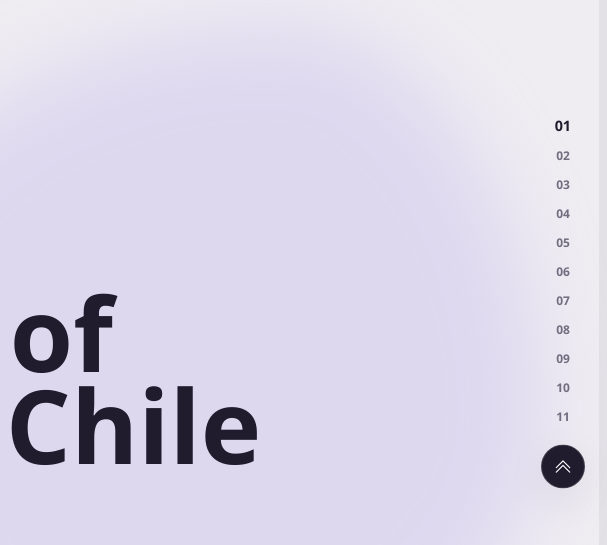
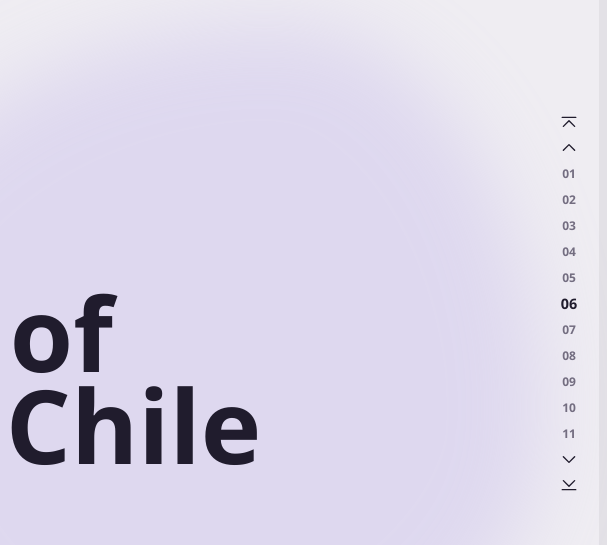
Before and after one commit to Rickexotic/Outside_Co, a plain HTML site: page index.html in a window 1280 px wide. Shown: the part 97-642 px from the top of the page, 673-1280 px from the left. Drawn offline with Linux system fonts and the light colour scheme.

Commit message:
Align presentation navigation with slide numbers
Co-authored-by: Copilot <223556219+Copilot@users.noreply.github.com>

```diff
--- a/app.js
+++ b/app.js
@@ -145,52 +145,70 @@ function initializeProgressBar() {
 function initializeSideNavigation() {
 
     const sections =
-        document.querySelectorAll(".slide");
+        Array.from(document.querySelectorAll(".slide"));
 
     const links =
         document.querySelectorAll(".side-nav a");
 
-    const observer =
-        new IntersectionObserver(
+    const goTop = document.getElementById("goTop");
+    const goPrevious = document.getElementById("goPrevious");
+    const goNext = document.getElementById("goNext");
+    const goBottom = document.getElementById("goBottom");
 
-            entries => {
+    let activeIndex = 0;
 
-                entries.forEach(entry => {
+    const updateNavigation = () => {
 
-                    if (!entry.isIntersecting) return;
+        const midpoint = window.innerHeight / 2;
 
-                    const id =
-                        entry.target.id;
+        const index = sections.findIndex(section => {
 
-                    links.forEach(link => {
+            const rect = section.getBoundingClientRect();
 
-                        link.classList.remove("active");
+            return rect.top <= midpoint && rect.bottom > midpoint;
 
-                        if (
-                            link.getAttribute("href") ===
-                            "#" + id
-                        ) {
+        });
 
-                            link.classList.add("active");
-                        }
+        if (index !== -1) activeIndex = index;
 
-                    });
+        links.forEach((link, linkIndex) => {
 
-                });
+            const active = linkIndex === activeIndex;
 
-            },
+            link.classList.toggle("active", active);
 
-            {
-                threshold: 0.5
+            if (active) {
+                link.setAttribute("aria-current", "step");
+            } else {
+                link.removeAttribute("aria-current");
             }
 
-        );
+        });
 
-    sections.forEach(section => {
+        goTop.disabled = goPrevious.disabled = activeIndex === 0;
+        goNext.disabled = goBottom.disabled = activeIndex === sections.length - 1;
 
-        observer.observe(section);
+    };
 
-    });
+    const goToSlide = index => {
+
+        sections[index].scrollIntoView({
+            behavior: window.matchMedia("(prefers-reduced-motion: reduce)").matches
+                ? "auto"
+                : "smooth",
+            block: "start"
+        });
+
+    };
+
+    goTop.addEventListener("click", () => goToSlide(0));
+    goPrevious.addEventListener("click", () => goToSlide(Math.max(0, activeIndex - 1)));
+    goNext.addEventListener("click", () => goToSlide(Math.min(sections.length - 1, activeIndex + 1)));
+    goBottom.addEventListener("click", () => goToSlide(sections.length - 1));
+
+    window.addEventListener("scroll", updateNavigation, { passive: true });
+    window.addEventListener("resize", updateNavigation);
+    updateNavigation();
 
 }
 
@@ -288,12 +306,6 @@ function animateCounter(
 
 function initializePresentationActions() {
 
-    const goTop =
-        document.getElementById("goTop");
-
-    const goBottom =
-        document.getElementById("goBottom");
-
     const exportPdf =
         document.getElementById("exportPdf");
 
@@ -302,107 +314,6 @@ function initializePresentationActions() {
 
     const share =
         document.getElementById("sharePresentation");
-
-    const closing =
-        document.getElementById("closing");
-
-    const setJumpButtonVisible =
-        (button, isVisible) => {
-
-            button.classList.toggle(
-                "is-visible",
-                isVisible
-            );
-
-            button.setAttribute(
-                "aria-hidden",
-                String(!isVisible)
-            );
-
-            button.tabIndex =
-                isVisible ? 0 : -1;
-
-        };
-
-    if (goTop && goBottom && closing) {
-
-        const closingObserver =
-            new IntersectionObserver(
-
-                entries => {
-
-                    const isAtEnd =
-                        entries.some(entry => entry.isIntersecting);
-
-                    setJumpButtonVisible(
-                        goBottom,
-                        !isAtEnd
-                    );
-
-                    setJumpButtonVisible(
-                        goTop,
-                        isAtEnd
-                    );
-
-                },
-
-                {
-                    threshold: 0.1
-                }
-
-            );
-
-        closingObserver.observe(closing);
-
-    }
-
-    const scrollToSection =
-        sectionId => {
-
-            const section =
-                document.getElementById(sectionId);
-
-            if (!section) return;
-
-            const prefersReducedMotion =
-                window.matchMedia(
-                    "(prefers-reduced-motion: reduce)"
-                ).matches;
-
-            section.scrollIntoView({
-                behavior: prefersReducedMotion
-                    ? "auto"
-                    : "smooth",
-                block: "start"
-            });
-
-        };
-
-    /* TOP */
-
-    if (goTop) {
-
-        goTop.addEventListener(
-            "click",
-            () => {
-
-                scrollToSection("hero");
-
-            });
-    }
-
-    /* BOTTOM */
-
-    if (goBottom) {
-
-        goBottom.addEventListener(
-            "click",
-            () => {
-
-                scrollToSection("closing");
-
-            });
-    }
 
     /* PDF */
 
--- a/index.html
+++ b/index.html
@@ -58,6 +58,18 @@
 
     <nav class="side-nav" aria-label="Presentation navigation">
 
+        <button id="goTop" class="presentation-jump" type="button" aria-label="Ir al inicio" title="Ir al inicio" disabled>
+            <svg aria-hidden="true" width="18" height="18" viewBox="0 0 16 16" fill="none" stroke="currentColor" stroke-width="1.25" stroke-linecap="round" stroke-linejoin="round">
+                <path d="M2 3h12M3 11l5-5 5 5"/>
+            </svg>
+        </button>
+
+        <button id="goPrevious" class="presentation-jump" type="button" aria-label="Página anterior" title="Página anterior" disabled>
+            <svg aria-hidden="true" width="18" height="18" viewBox="0 0 16 16" fill="none" stroke="currentColor" stroke-width="1.25" stroke-linecap="round" stroke-linejoin="round">
+                <path d="M3 10l5-5 5 5"/>
+            </svg>
+        </button>
+
         <a href="#hero" aria-label="Slide 1">01</a>
         <a href="#summary" aria-label="Slide 2">02</a>
         <a href="#kpis" aria-label="Slide 3">03</a>
@@ -70,50 +82,17 @@
         <a href="#recommendations" aria-label="Slide 10">10</a>
         <a href="#closing" aria-label="Slide 11">11</a>
 
-        <div class="presentation-nav">
-
-        <button
-            id="goTop"
-            class="presentation-jump"
-            type="button"
-            aria-label="Ir al inicio"
-            aria-hidden="true"
-            tabindex="-1">
-
-            <svg
-                aria-hidden="true"
-                xmlns="http://www.w3.org/2000/svg"
-                width="18"
-                height="18"
-                fill="currentColor"
-                viewBox="0 0 16 16">
-                <path fill-rule="evenodd" d="M7.646 2.646a.5.5 0 0 1 .708 0l6 6a.5.5 0 0 1-.708.708L8 3.707 2.354 9.354a.5.5 0 1 1-.708-.708z"/>
-                <path fill-rule="evenodd" d="M7.646 6.646a.5.5 0 0 1 .708 0l6 6a.5.5 0 0 1-.708.708L8 7.707l-5.646 5.647a.5.5 0 0 1-.708-.708z"/>
+        <button id="goNext" class="presentation-jump" type="button" aria-label="Página siguiente" title="Página siguiente">
+            <svg aria-hidden="true" width="18" height="18" viewBox="0 0 16 16" fill="none" stroke="currentColor" stroke-width="1.25" stroke-linecap="round" stroke-linejoin="round">
+                <path d="M3 6l5 5 5-5"/>
             </svg>
-
         </button>
 
-        <button
-            id="goBottom"
-            class="presentation-jump is-visible"
-            type="button"
-            aria-label="Ir al final"
-            aria-hidden="false">
-
-            <svg
-                aria-hidden="true"
-                xmlns="http://www.w3.org/2000/svg"
-                width="18"
-                height="18"
-                fill="currentColor"
-                viewBox="0 0 16 16">
-                <path fill-rule="evenodd" d="M1.646 6.646a.5.5 0 0 1 .708 0L8 12.293l5.646-5.647a.5.5 0 0 1 .708.708l-6 6a.5.5 0 0 1-.708 0l-6-6a.5.5 0 0 1 0-.708"/>
-                <path fill-rule="evenodd" d="M1.646 2.646a.5.5 0 0 1 .708 0L8 8.293l5.646-5.647a.5.5 0 0 1 .708.708l-6 6a.5.5 0 0 1-.708 0l-6-6a.5.5 0 0 1 0-.708"/>
+        <button id="goBottom" class="presentation-jump" type="button" aria-label="Ir al final" title="Ir al final">
+            <svg aria-hidden="true" width="18" height="18" viewBox="0 0 16 16" fill="none" stroke="currentColor" stroke-width="1.25" stroke-linecap="round" stroke-linejoin="round">
+                <path d="M3 5l5 5 5-5M2 13h12"/>
             </svg>
-
         </button>
-
-        </div>
 
     </nav>
 
--- a/styles.css
+++ b/styles.css
@@ -292,16 +292,7 @@ p{
 /* PRESENTATION NAVIGATION */
 /* ================================================= */
 
-.presentation-nav{
-
-    display:grid;
-
-    margin-top:8px;
-}
-
 .presentation-jump{
-
-    grid-area:1 / 1;
 
     display:flex;
 
@@ -309,60 +300,34 @@ p{
 
     justify-content:center;
 
-    width:44px;
-    height:44px;
+    width:32px;
+    height:25px;
 
     padding:0;
 
-    border:1px solid rgba(255,255,255,.16);
+    border:0;
 
-    border-radius:50%;
+    background:transparent;
 
-    background:var(--navy);
-
-    color:#fff;
-
-    box-shadow:var(--shadow);
+    color:var(--text);
 
     cursor:pointer;
 
-    font:inherit;
-
-    font-size:14px;
-
-    font-weight:600;
-
-    opacity:0;
-
-    pointer-events:none;
-
-    transform:translateY(10px);
-
-    visibility:hidden;
-
     transition:
         opacity .28s ease,
-        transform .28s ease,
-        visibility .28s ease,
-        background .28s ease;
+        color .28s ease;
 }
 
-.presentation-jump.is-visible{
+.presentation-jump:disabled{
 
-    opacity:1;
+    opacity:.3;
 
-    pointer-events:auto;
-
-    transform:translateY(0);
-
-    visibility:visible;
+    cursor:default;
 }
 
-.presentation-jump:hover{
+.presentation-jump:not(:disabled):hover{
 
-    background:#39334a;
-
-    transform:translateY(-3px);
+    color:var(--lavender);
 }
 
 .presentation-jump:focus-visible,
@@ -395,12 +360,23 @@ p{
 
     align-items:center;
 
-    gap:12px;
+    max-height:calc(100vh - 16px);
+
+    overflow-y:auto;
 
     z-index:2000;
 }
 
 .side-nav a{
+
+    display:flex;
+
+    width:32px;
+    min-height:26px;
+
+    align-items:center;
+
+    justify-content:center;
 
     color:var(--text-soft);
 
@@ -964,9 +940,21 @@ body.motion-enabled .slide.is-visible .container{
         transform:none;
     }
 
-    .presentation-nav{
+    .presentation-jump{
 
-        margin-top:0;
+        width:44px;
+        height:44px;
+
+        background:var(--card);
+
+        border-radius:50%;
+
+        box-shadow:var(--shadow);
+    }
+
+    .side-nav{
+
+        gap:4px;
     }
 }
 
@@ -1009,6 +997,14 @@ body.motion-enabled .slide.is-visible .container{
         scroll-snap-type:none;
     }
 
+    *,
+    *::before,
+    *::after{
+
+        transition-duration:.01ms !important;
+    }
+}
+
 @media print{
 
     .side-nav,
@@ -1026,11 +1022,3 @@ body.motion-enabled .slide.is-visible .container{
         transform:none;
     }
 }
-
-    *,
-    *::before,
-    *::after{
-
-        transition-duration:.01ms !important;
-    }
-}
```
Lines whose indentation alone changed are shown as unchanged.
